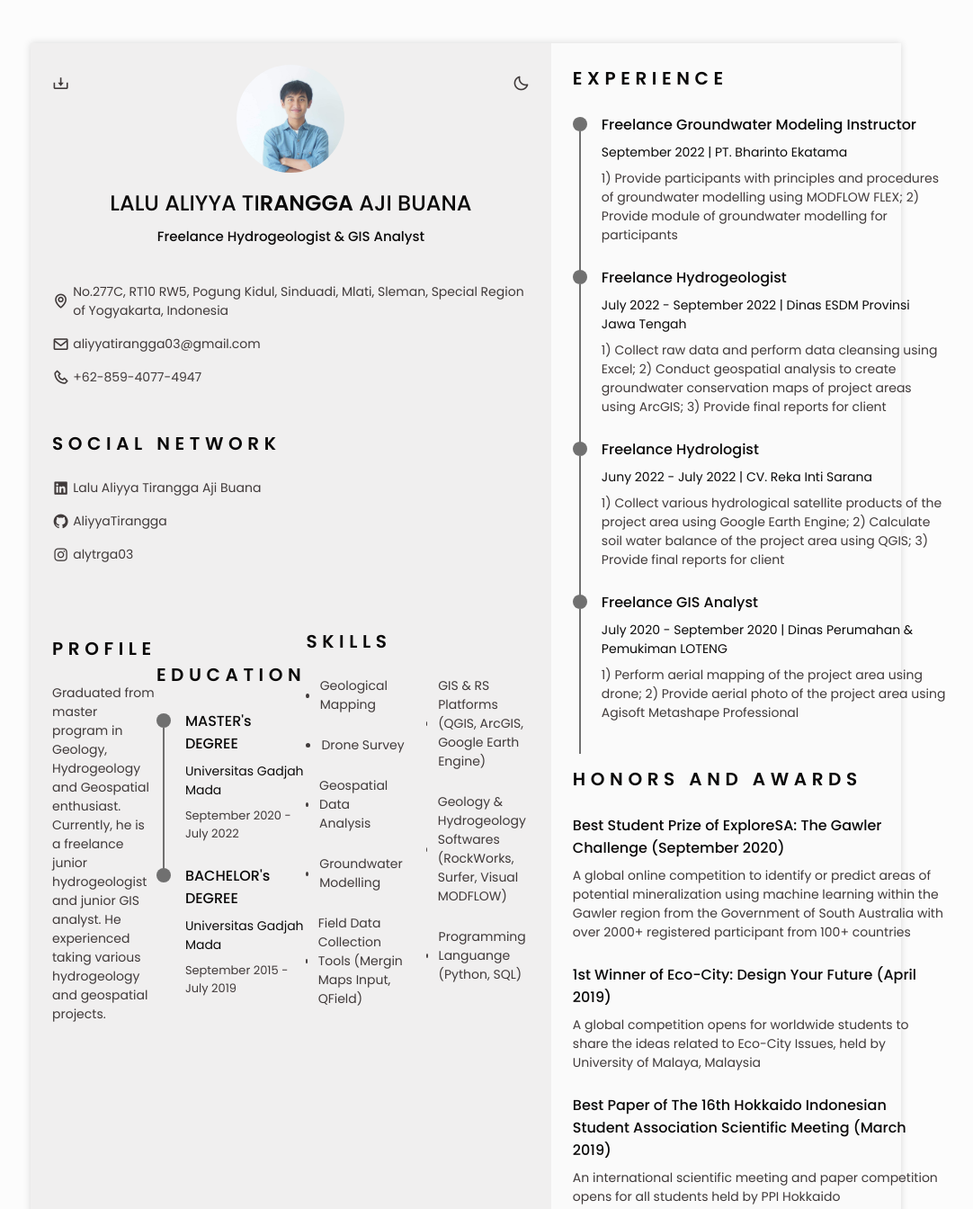
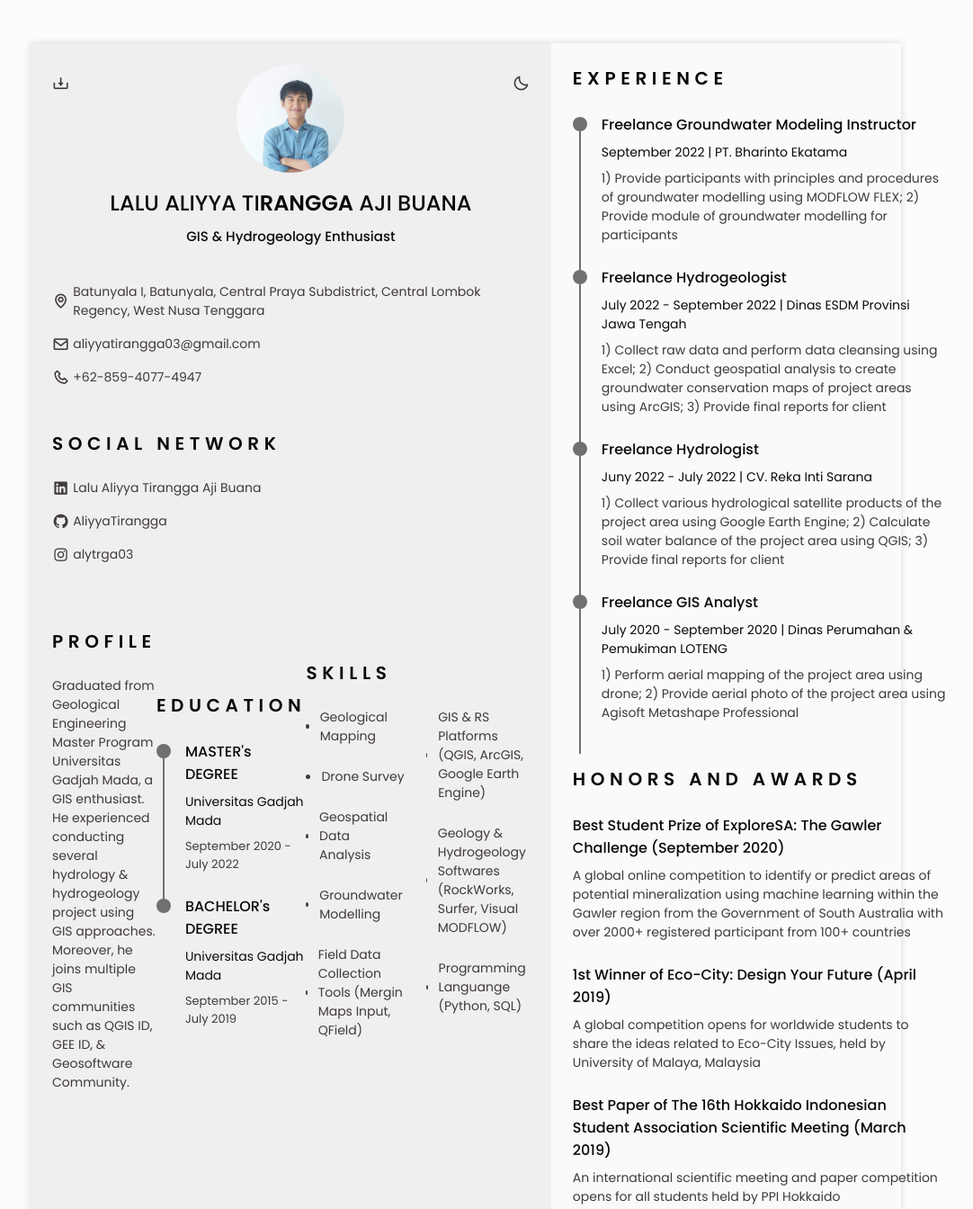
Before and after one commit to AliyyaTirangga/personalCV, a plain HTML site: page index.html in a window 1280 px wide. Shown: the top 1344 px of the page at 90% size, without its empty margins (122-1204 px from the left). Drawn offline with nearby package versions, Linux system fonts and the light colour scheme.

Commit message:
Update index.html

```diff
--- a/index.html
+++ b/index.html
@@ -81,7 +81,7 @@
                                 <img src="assets/img/Photo2_Lalu Aliyya Tirangga.jpeg" alt="" class="home__img">
 
                                 <h1 class="home__title">LALU ALIYYA TI<b>RANGGA</b> AJI BUANA</h1>
-                                <h3 class="home__profession">Freelance Hydrogeologist & GIS Analyst</h3>
+                                <h3 class="home__profession">GIS & Hydrogeology Enthusiast</h3>
 
                                 <!-- Button to generate and download the pdf. Available for desktop. -->
                                 <div>
@@ -91,7 +91,7 @@
 
                             <div class="home__address bd-grid">
                                 <span class="home__information">
-                                    <i class='bx bx-map home__icon'></i> No.277C, RT10 RW5, Pogung Kidul, Sinduadi, Mlati, Sleman, Special Region of Yogyakarta, Indonesia
+                                    <i class='bx bx-map home__icon'></i> Batunyala I, Batunyala, Central Praya Subdistrict, Central Lombok Regency, West Nusa Tenggara
                                 </span>
                                 <span class="home__information">
                                     <i class='bx bx-envelope home__icon'></i> aliyyatirangga03@gmail.com
@@ -128,7 +128,7 @@
                     <section class="profile section" id="profile">
                         <h2 class="section-title">Profile</h2>
 
-                        <p class="profile__description">Graduated from master program in Geology, Hydrogeology and Geospatial enthusiast. Currently, he is a freelance junior hydrogeologist and junior GIS analyst. He experienced taking various hydrogeology and geospatial projects.</p>
+                        <p class="profile__description">Graduated from Geological Engineering Master Program Universitas Gadjah Mada, a GIS enthusiast. He experienced conducting several hydrology & hydrogeology project using GIS approaches. Moreover, he joins multiple GIS communities such as QGIS ID, GEE ID, & Geosoftware Community.</p>
                     </section>
 
                     <!--========== EDUCATION ==========-->
```
